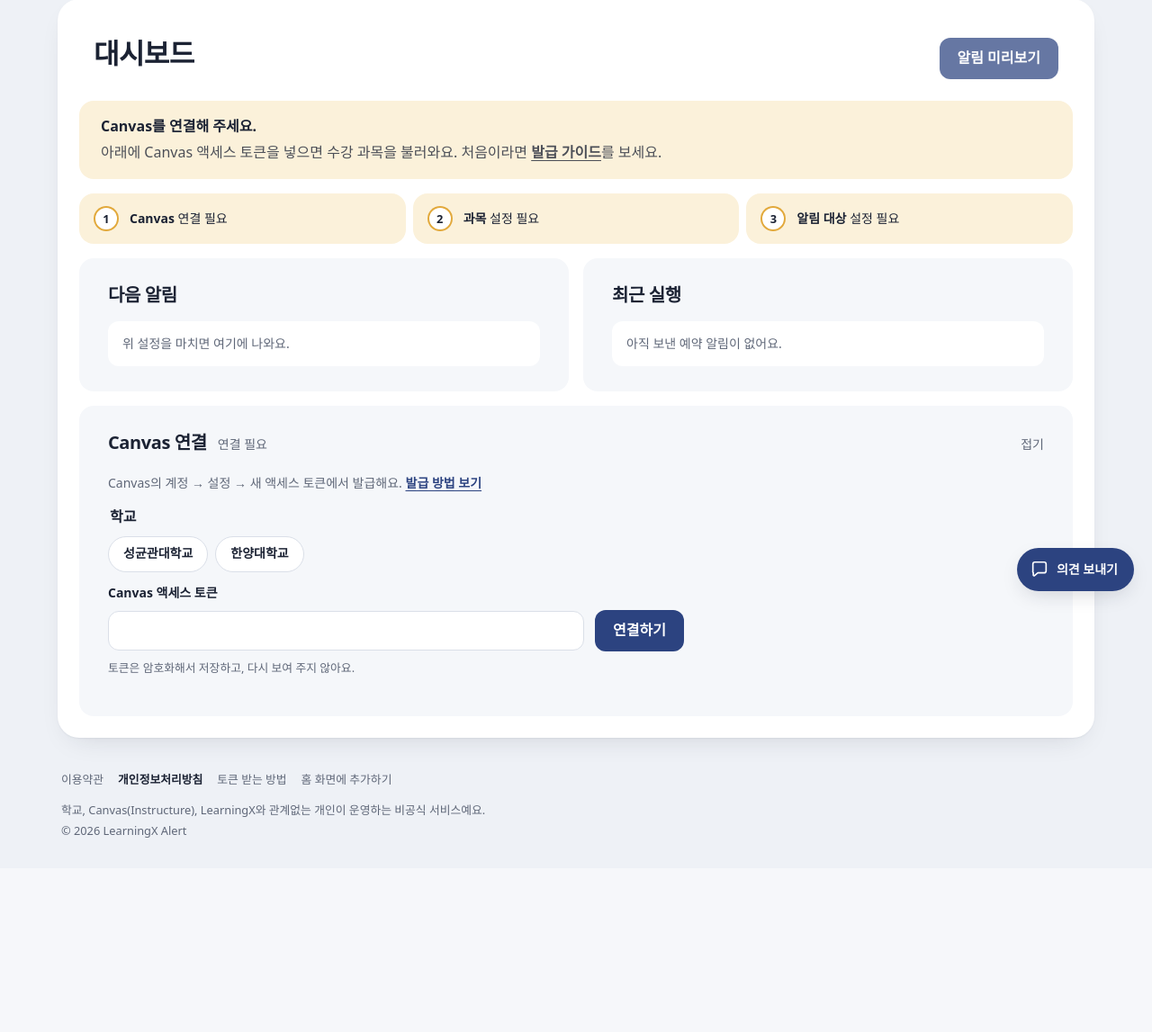
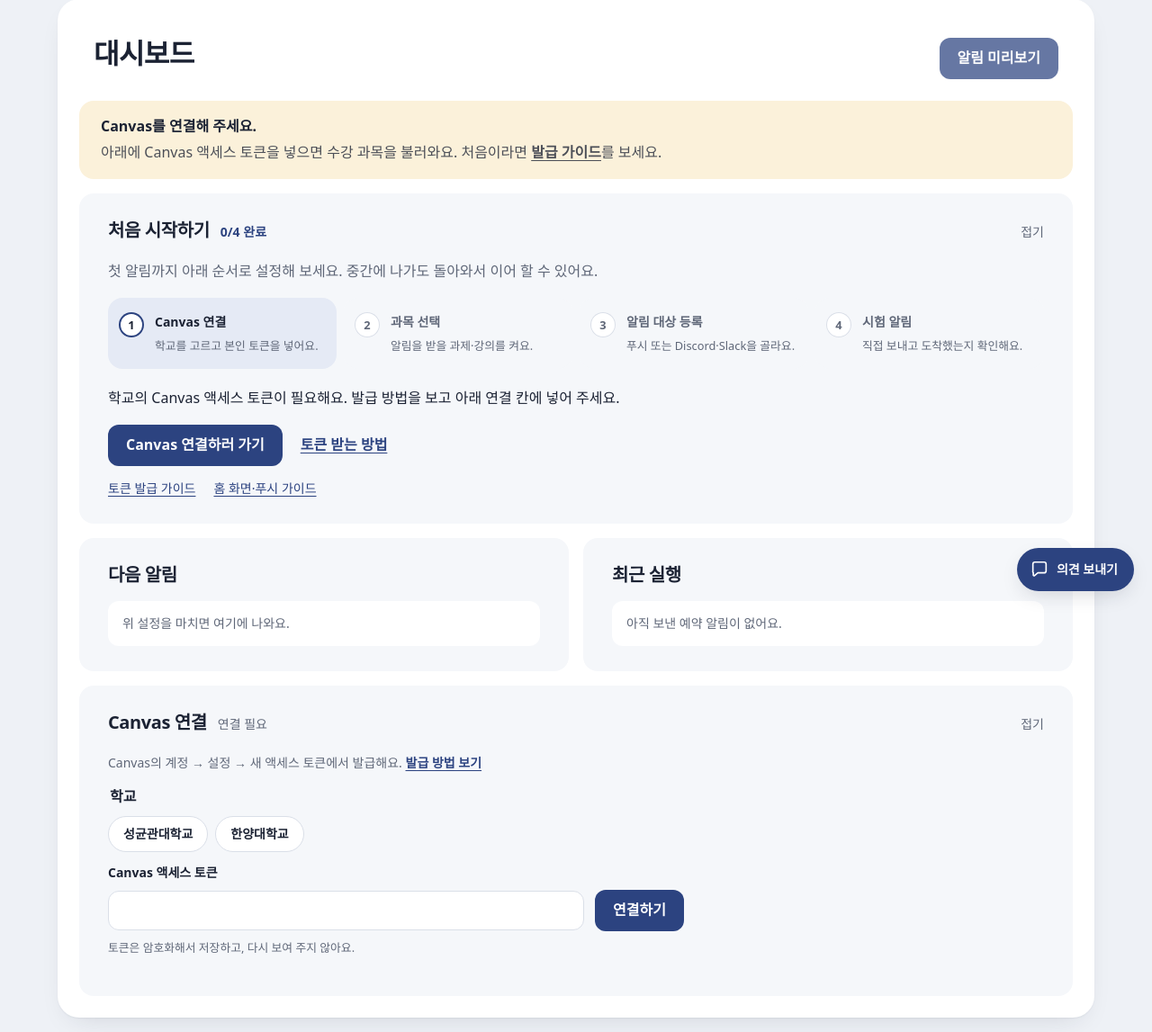
Before and after one commit to hjkim24/learningx-alert-web, a Django app: page / in a window 1280 px wide. Shown: the part 123-1270 px from the top of the page at 90% size. Before the commit the page ends 1054 px from the top, so only its background shows below. Run offline with Django 5.2, Linux system fonts and the light colour scheme; the visitor is signed in with stand-in values (Sample User, id 1); some libraries are stand-ins or nearby versions.

Commit message:
feat: guide first-time users through notification setup

```diff
--- a/accounts/views.py
+++ b/accounts/views.py
@@ -84,6 +84,21 @@ def dashboard(request):
         Destination.objects.filter(user=request.user).values("kind", "label", "status")
     )
     rule = NotificationRule.objects.filter(user=request.user).first()
+    alarms = active_alarms(rule) if rule else []
+    setup_test_succeeded = any(
+        destination["status"] == Destination.Status.SUCCEEDED
+        for destination in destinations
+    )
+    setup_ready = (
+        bool(connection and not connection["needs_reconnect"]),
+        bool(selected_course_count),
+        bool(destinations),
+        setup_test_succeeded and bool(alarms),
+    )
+    setup_step = next(
+        (step for step, ready in enumerate(setup_ready, start=1) if not ready),
+        None,
+    )
     next_run = None
     if (
         connection
@@ -153,7 +168,10 @@ def dashboard(request):
             "next_run": next_run,
             "recent_runs": recent_runs,
             "rule": rule,
-            "active_alarms": active_alarms(rule) if rule else [],
+            "active_alarms": alarms,
+            "setup_step": setup_step,
+            "setup_completed_count": sum(setup_ready),
+            "setup_test_succeeded": setup_test_succeeded,
             "selected_course_count": selected_course_count,
             **(_remaining_items(request.user, timezone.now()) if connection else {}),
         },
--- a/config/context_processors.py
+++ b/config/context_processors.py
@@ -4,6 +4,8 @@ import hashlib
 from functools import lru_cache
 
 from django.conf import settings
+
+from accounts.schools import enabled_schools
 
 
 @lru_cache(maxsize=1)
@@ -29,4 +31,5 @@ def assets(_request):
         "asset_version": _asset_version(),
         "signup_open": settings.SIGNUP_OPEN,
         "privacy_contact_email": settings.PRIVACY_CONTACT_EMAIL,
+        "supported_schools": enabled_schools(),
     }
--- a/static/app.css
+++ b/static/app.css
@@ -728,6 +728,66 @@ button[aria-busy="true"] {
   box-shadow: inset 0 0 0 2px var(--urgent);
 }
 
+.setup-progress {
+  color: var(--brand);
+  font-size: var(--fs-small);
+  font-weight: 700;
+  white-space: nowrap;
+}
+
+.setup-intro {
+  margin: 16px 0;
+  color: var(--muted);
+  line-height: 1.6;
+}
+
+.setup-steps {
+  margin: 0;
+  grid-template-columns: repeat(4, minmax(0, 1fr));
+}
+
+.setup-steps li {
+  align-items: flex-start;
+  padding: 16px 12px;
+}
+
+.setup-steps .is-current {
+  background: var(--brand-soft);
+}
+
+.setup-steps .is-current .status-number {
+  box-shadow: inset 0 0 0 2px var(--brand);
+}
+
+.setup-description {
+  display: block;
+  margin-top: 6px;
+  color: var(--muted);
+  font-size: var(--fs-meta);
+  line-height: 1.5;
+}
+
+.setup-next {
+  margin-top: 20px;
+}
+
+.setup-next p {
+  max-width: 48em;
+  line-height: 1.6;
+}
+
+.setup-actions,
+.setup-help {
+  display: flex;
+  flex-wrap: wrap;
+  align-items: center;
+  gap: 12px 20px;
+}
+
+.setup-help {
+  margin-bottom: 0;
+}
+
 .history-grid {
   margin: 0 24px 16px;
   display: grid;
--- /dev/null
+++ b/templates/accounts/_getting_started.html
@@ -0,0 +1,51 @@
+<details class="panel setup-guide" id="start-guide"{% if setup_step %} open{% endif %}>
+  <summary>
+    <h2>처음 시작하기</h2>
+    <span class="setup-progress">{{ setup_completed_count }}/4 완료</span>
+  </summary>
+  <p class="setup-intro">
+    {% if setup_step %}첫 알림까지 아래 순서로 설정해 보세요. 중간에 나가도 돌아와서 이어 할 수 있어요.
+    {% else %}첫 설정과 시험 전송을 마쳤어요. 기기에 알림이 도착했는지도 확인해 주세요.{% endif %}
+  </p>
+  <ol class="status-rail setup-steps" aria-label="설정 진행 상태">
+    <li class="{% if connection and not connection.needs_reconnect %}is-complete{% elif setup_step == 1 %}is-current{% endif %}"{% if setup_step == 1 %} aria-current="step"{% endif %}>
+      <span class="status-number" aria-hidden="true">1</span>
+      <a href="#canvas-title"><strong>Canvas 연결</strong><span class="setup-description">{% if connection.needs_reconnect %}새 토큰으로 다시 연결해 주세요.{% elif connection %}{{ school.name }} 연결됨{% else %}학교를 고르고 본인 토큰을 넣어요.{% endif %}</span></a>
+    </li>
+    <li class="{% if selected_course_count %}is-complete{% elif setup_step == 2 %}is-current{% endif %}"{% if setup_step == 2 %} aria-current="step"{% endif %}>
+      <span class="status-number" aria-hidden="true">2</span>
+      <a href="{% url 'course_settings' %}"><strong>과목 선택</strong><span class="setup-description">{% if selected_course_count %}{{ selected_course_count }}개 과목 선택됨{% else %}알림을 받을 과제·강의를 켜요.{% endif %}</span></a>
+    </li>
+    <li class="{% if destinations %}is-complete{% elif setup_step == 3 %}is-current{% endif %}"{% if setup_step == 3 %} aria-current="step"{% endif %}>
+      <span class="status-number" aria-hidden="true">3</span>
+      <a href="{% url 'destination_settings' %}"><strong>알림 대상 등록</strong><span class="setup-description">{% if destinations %}{{ destination_kinds|join:" · " }} {{ destinations|length }}곳 저장됨{% else %}푸시 또는 Discord·Slack을 골라요.{% endif %}</span></a>
+    </li>
+    <li class="{% if setup_test_succeeded and active_alarms %}is-complete{% elif setup_step == 4 %}is-current{% endif %}"{% if setup_step == 4 %} aria-current="step"{% endif %}>
+      <span class="status-number" aria-hidden="true">4</span>
+      <a href="{% url 'destination_settings' %}#destination-status-title"><strong>시험 알림</strong><span class="setup-description">{% if setup_test_succeeded %}시험 전송 성공{% else %}직접 보내고 도착했는지 확인해요.{% endif %}</span></a>
+    </li>
+  </ol>
+  <div class="setup-next">
+    {% if setup_step == 1 %}
+      <p>학교의 Canvas 액세스 토큰이 필요해요. 발급 방법을 보고 아래 연결 칸에 넣어 주세요.</p>
+      <div class="setup-actions"><a class="primary-button" href="#canvas-title">Canvas 연결하러 가기</a><a class="guide-link" href="{% url 'canvas_token_guide' %}">토큰 받는 방법</a></div>
+    {% elif setup_step == 2 %}
+      <p>과목마다 과제(퀴즈 포함)와 강의 알림을 골라 주세요. 알림 시각도 원하는 때로 바꿀 수 있어요.</p>
+      <div class="setup-actions"><a class="primary-button" href="{% url 'course_settings' %}">알림 과목 고르기</a><a class="guide-link" href="{% url 'notification_settings' %}">알림 시각 확인하기</a></div>
+    {% elif setup_step == 3 %}
+      <p>휴대폰으로 받으려면 그 기기에서 이 사이트를 열어 푸시를 켜 주세요. iPhone은 먼저 홈 화면에 추가해야 해요.</p>
+      <div class="setup-actions"><a class="primary-button" href="{% url 'destination_settings' %}">알림 대상 추가하기</a><a class="guide-link" href="{% url 'pwa_install_guide' %}">휴대폰 설치 방법</a></div>
+    {% elif setup_step == 4 %}
+      {% if not active_alarms %}
+        <p>예약 알림을 받을 시각이 꺼져 있어요. 하나 이상 켠 뒤 알림 대상에서 시험 알림을 보내 보세요.</p>
+        <div class="setup-actions"><a class="primary-button" href="{% url 'notification_settings' %}">알림 시각 켜기</a></div>
+      {% else %}
+        <p>등록한 대상의 ‘시험 알림’을 눌러 주세요. 전송 성공이 표시돼도 실제 기기나 채널에 도착했는지 직접 확인해 주세요.</p>
+        <div class="setup-actions"><a class="primary-button" href="{% url 'destination_settings' %}#destination-status-title">시험 알림 보내러 가기</a></div>
+      {% endif %}
+    {% else %}
+      <p>다음 예약 시각은 {{ next_run|date:"n월 j일 H:i" }}(한국 시간)이에요. 제출·수강을 마친 항목은 빠지고, 보낼 항목이 없는 날은 기본적으로 조용히 지나가요.</p>
+    {% endif %}
+  </div>
+  <p class="fine-print setup-help"><a href="{% url 'canvas_token_guide' %}">토큰 발급 가이드</a><a href="{% url 'pwa_install_guide' %}">홈 화면·푸시 가이드</a></p>
+</details>
--- a/templates/accounts/dashboard.html
+++ b/templates/accounts/dashboard.html
@@ -47,27 +47,7 @@
     </div>
   {% endif %}
 
-  <ol class="status-rail" aria-label="설정 진행 상태">
-    <li class="{% if connection and not connection.needs_reconnect %}is-complete{% else %}is-current{% endif %}">
-      <span class="status-number" aria-hidden="true">1</span>
-      <a href="#canvas-title"><strong>Canvas</strong> {% if connection.needs_reconnect %}재연결 필요{% elif connection %}연결됨{% else %}연결 필요{% endif %}</a>
-    </li>
-    <li class="{% if selected_course_count %}is-complete{% else %}is-current{% endif %}">
-      <span class="status-number" aria-hidden="true">2</span>
-      <a href="{% url 'course_settings' %}"><strong>과목</strong> {% if selected_course_count %}{{ selected_course_count }}개 선택{% else %}설정 필요{% endif %}</a>
-    </li>
-    <li class="{% if destinations %}is-complete{% else %}is-current{% endif %}">
-      <span class="status-number" aria-hidden="true">3</span>
-      <a href="{% url 'destination_settings' %}">
-        <strong>알림 대상</strong>
-        {% if destinations %}
-          {{ destination_kinds|join:" · " }}{% if destinations|length > 1 %} {{ destinations|length }}곳{% else %} 저장됨{% endif %}
-        {% else %}
-          설정 필요
-        {% endif %}
-      </a>
-    </li>
-  </ol>
+  {% include "accounts/_getting_started.html" %}
 
   {% if connection %}
     {% comment %}With nothing left to show, the three cards share one row instead of leaving a tall empty column beside the stacked side cards.{% endcomment %}
```
Also changed, not shown: other parts of static/app.css (+45 -0 lines), FEATURE_SPEC.md (+2 -1 lines), accounts/tests/test_alarms.py (+1 -1 lines), accounts/tests/test_onboarding.py (added, +168 -0 lines), docs/HANDOFF.md (+9 -2 lines), docs/superpowers/plans/2026-10-20-first-use-guide.md (added, +47 -0 lines), templates/account/login.html (+14 -1 lines), README.md.
